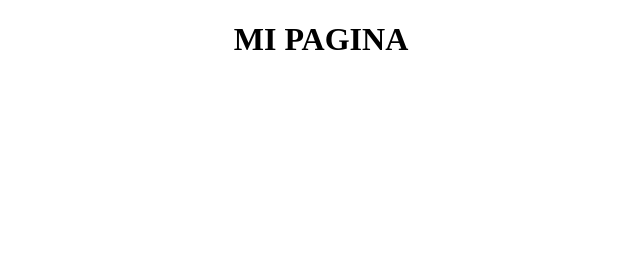
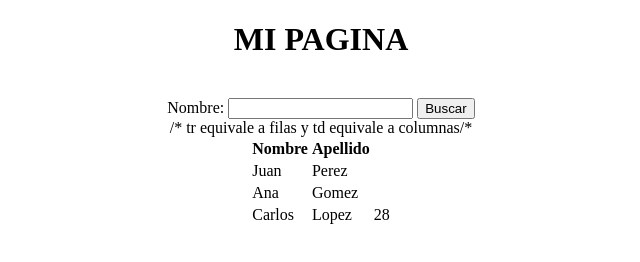
Before and after one commit to WENIIBEL/PROGRAMACION, a plain HTML site: page index.html in a window 1280 px wide. Shown: the whole page, without its empty margins (319-959 px from the left). Drawn offline with Linux system fonts and the light colour scheme.

Commit message:
noveno comit

```diff
--- a/index.html
+++ b/index.html
@@ -8,6 +8,32 @@
 <body>
     <center>
     <h1>MI PAGINA</h1>
+    <br>
+    <label>Nombre: </label>
+    <input type="text" />
+
+    <input type="submit" value="Buscar"/>
+    <br/>
+/* tr equivale a filas y td equivale a columnas/*
+    <table>
+        <tr>
+            <th>Nombre</th>
+            <th>Apellido</th>
+        </tr>
+        <tr>
+            <td>Juan</td>
+            <td>Perez</td>
+        </tr>
+        <tr>
+            <td>Ana</td>
+            <td>Gomez</td>
+        </tr>
+        <tr>
+            <td>Carlos</td>
+            <td>Lopez</td>
+            <td>28</td>
+        </tr>
+    </table>
     </center>
 
 </body>
```
